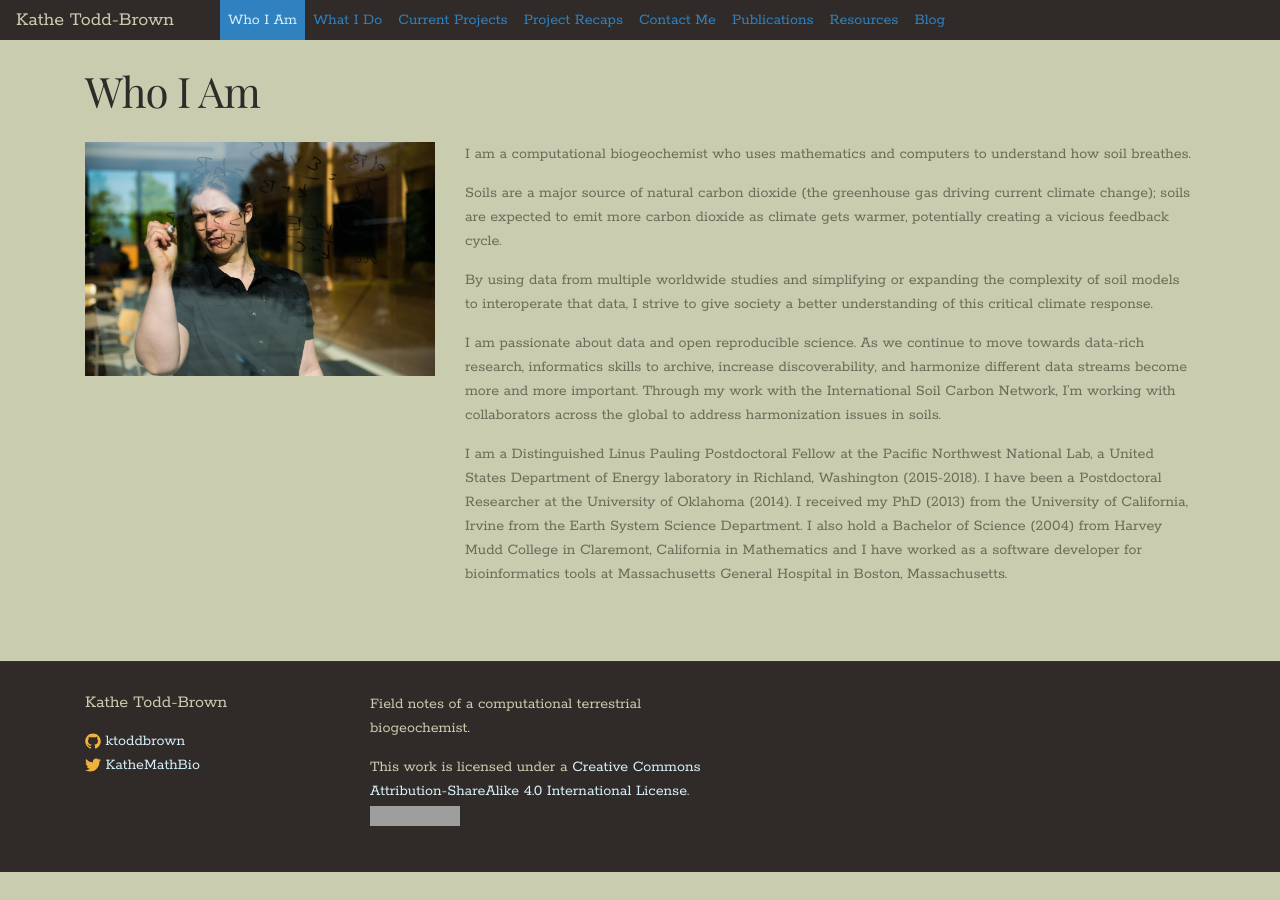
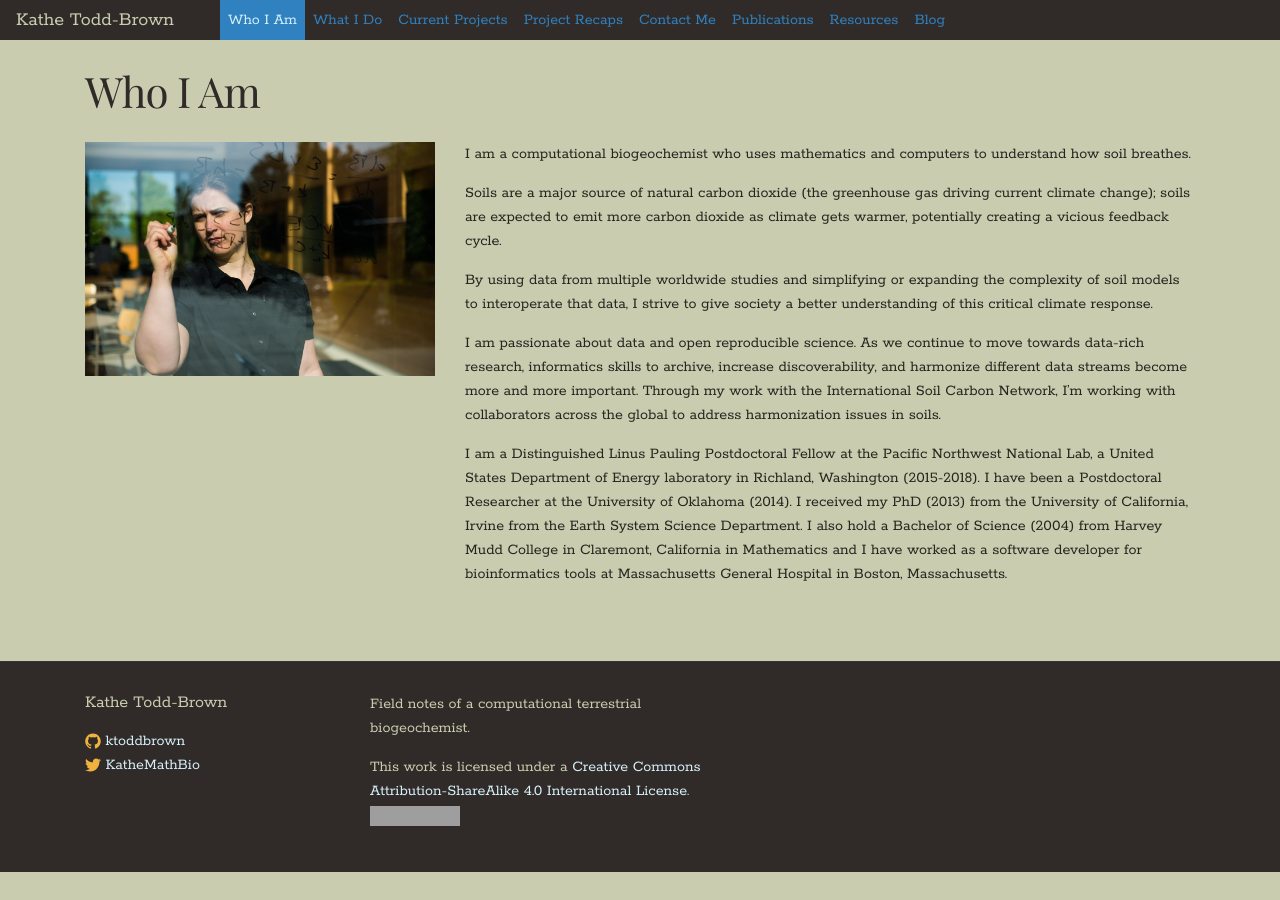
Before and after one commit to ktoddbrown/ktoddbrown.github.io, a Jekyll site: the page built from index.html, in a window 1280 px wide. Built offline with Jekyll 4.4.1, drawn with Linux system fonts in a browser that asks for light colours; nearby versions of some CDN libraries; grey boxes are pictures that could not be loaded.

Commit message:
darken main text

```diff
--- a/_sass/_custom.scss
+++ b/_sass/_custom.scss
@@ -1,7 +1,7 @@
 @import url('https://fonts.googleapis.com/css?family=Rokkitt|Playfair+Display');
 
 body {
-  color: #6c6c59;
+  color: #26261f;
   background-color: #c9ccaf;
   .post-header {
     color: #302b28;
```
